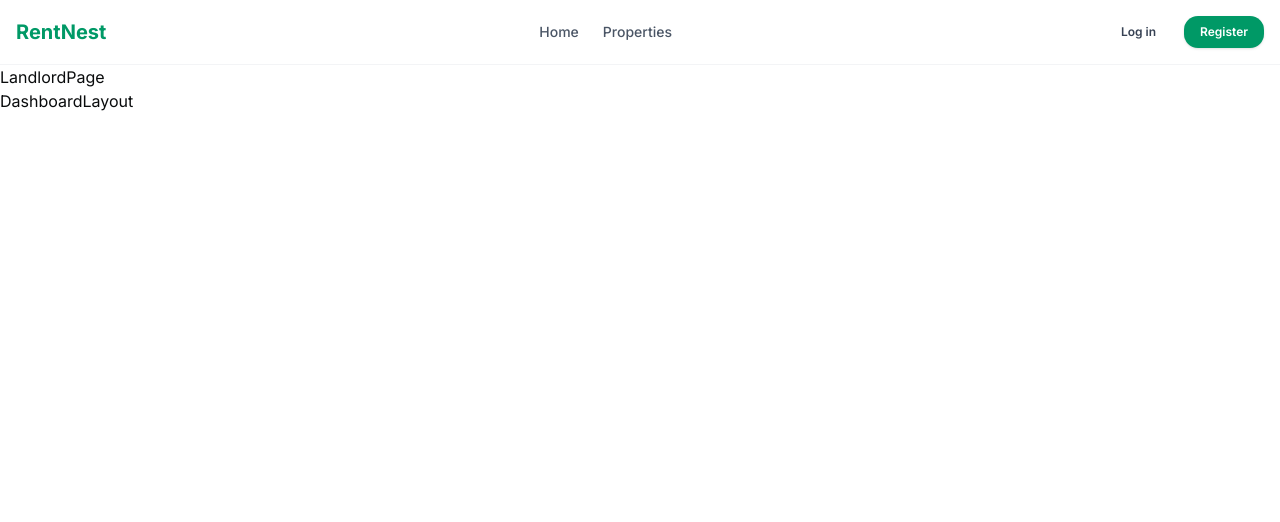
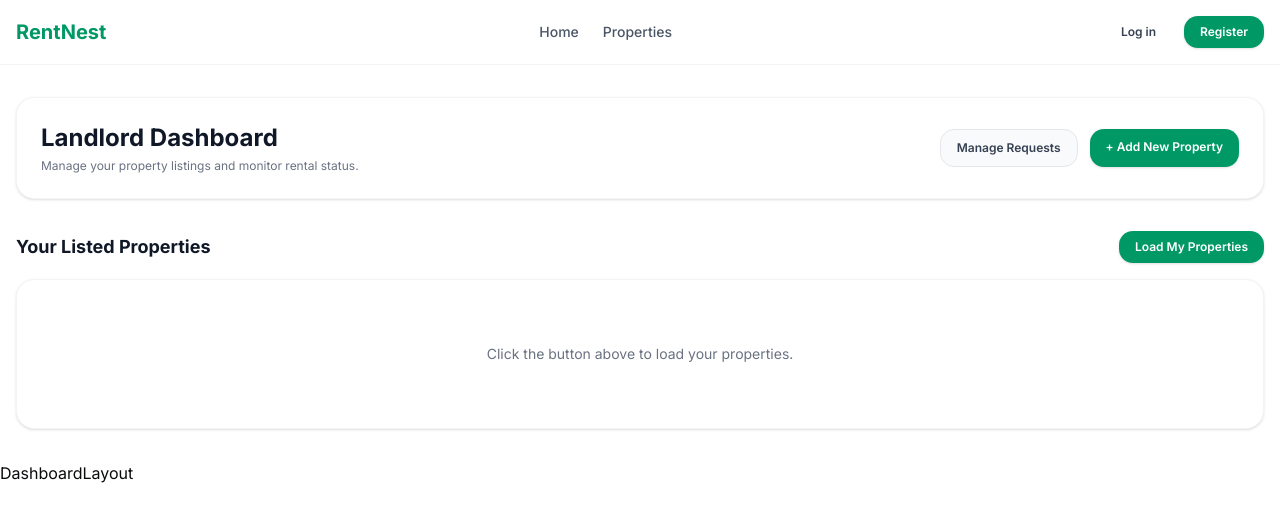
Before and after one commit to aklimaakhter/rent-nest-frontend, a Next.js app: page /dashboard/landlord in a window 1280 px wide. Shown: the top 522 px of the page. Built offline with nearby package versions, Linux system fonts and the light colour scheme.

Commit message:
Property list page added

```diff
--- a/app/dashboard/landlord/page.tsx
+++ b/app/dashboard/landlord/page.tsx
@@ -1,9 +1,206 @@
-import React from 'react'
+/* eslint-disable @typescript-eslint/no-explicit-any */
+"use client";
 
-const LandlordPage = () => {
-  return (
-    <div>LandlordPage</div>
-  )
+import { useState } from "react";
+import Link from "next/link";
+import Image from "next/image";
+
+interface Property {
+  _id: string;
+  title: string;
+  location: string;
+  price: number;
+  category: string;
+  images: string[];
 }
 
-export default LandlordPage
+export default function LandlordDashboard() {
+  const [properties, setProperties] = useState<Property[]>([]);
+  const [loading, setLoading] = useState(false);
+  const [error, setError] = useState("");
+  const [fetched, setFetched] = useState(false);
+
+  const getCookie = (name: string): string => {
+    if (typeof document === "undefined") return "";
+    const value = `; ${document.cookie}`;
+    const parts = value.split(`; ${name}=`);
+    if (parts.length === 2) return parts.pop()?.split(";").shift() || "";
+    return "";
+  };
+
+  const fetchLandlordProperties = async () => {
+    setLoading(true);
+    setError("");
+    const token = getCookie("accessToken") || getCookie("token");
+
+    if (!token) {
+      setError("Unauthorized access. Please login.");
+      setLoading(false);
+      return;
+    }
+
+    try {
+      const res = await fetch(
+        `${process.env.NEXT_PUBLIC_API_URL || "http://localhost:5000"}/api/landlord/properties`,
+        {
+          headers: {
+            Authorization: `Bearer ${token}`,
+          },
+        }
+      );
+
+      const data = await res.json();
+
+      if (!res.ok) {
+        throw new Error(data.message || "Failed to fetch properties.");
+      }
+
+      setProperties(data.properties || data || []);
+      setFetched(true);
+    } catch (err: any) {
+      setError(err.message || "Something went wrong.");
+    } finally {
+      setLoading(false);
+    }
+  };
+
+  const handleDelete = async (id: string) => {
+    if (!confirm("Are you sure you want to delete this property?")) return;
+
+    const token = getCookie("accessToken") || getCookie("token");
+    try {
+      const res = await fetch(
+        `${process.env.NEXT_PUBLIC_API_URL || "http://localhost:5000"}/api/landlord/properties/${id}`,
+        {
+          method: "DELETE",
+          headers: {
+            Authorization: `Bearer ${token}`,
+          },
+        }
+      );
+
+      if (!res.ok) throw new Error("Failed to delete property");
+
+      setProperties(properties.filter((item) => item._id !== id));
+    } catch (err: any) {
+      alert(err.message || "Error deleting property");
+    }
+  };
+
+  return (
+    <div className="max-w-7xl mx-auto px-4 py-8 space-y-8">
+      {/* Top Section */}
+      <div className="flex flex-col md:flex-row justify-between items-start md:items-center gap-4 bg-white border border-gray-100 p-6 rounded-2xl shadow-sm">
+        <div>
+          <h1 className="text-2xl font-bold text-gray-900">Landlord Dashboard</h1>
+          <p className="text-gray-500 text-xs mt-1">
+            Manage your property listings and monitor rental status.
+          </p>
+        </div>
+        <div className="flex gap-3">
+          <Link
+            href="/dashboard/landlord/requests"
+            className="px-4 py-2.5 bg-gray-50 hover:bg-gray-100 text-gray-700 text-xs font-semibold rounded-xl border border-gray-200 transition"
+          >
+            Manage Requests
+          </Link>
+          <Link
+            href="/dashboard/landlord/properties/new"
+            className="px-4 py-2.5 bg-emerald-600 hover:bg-emerald-700 text-white text-xs font-semibold rounded-xl transition shadow-sm"
+          >
+            + Add New Property
+          </Link>
+        </div>
+      </div>
+
+      {/* Error Message */}
+      {error && (
+        <div className="p-4 bg-rose-50 border border-rose-200 text-rose-600 rounded-2xl text-xs">
+          {error}
+        </div>
+      )}
+
+      {/* Property List Section */}
+      <div className="space-y-4">
+        <div className="flex justify-between items-center">
+          <h2 className="text-lg font-bold text-gray-900">Your Listed Properties</h2>
+          {!fetched && !loading && (
+            <button
+              onClick={fetchLandlordProperties}
+              className="px-4 py-2 bg-emerald-600 text-white text-xs font-semibold rounded-xl shadow-sm hover:bg-emerald-700 transition"
+            >
+              Load My Properties
+            </button>
+          )}
+        </div>
+
+        {loading ? (
+          <div className="grid grid-cols-1 md:grid-cols-3 gap-6">
+            {[1, 2, 3].map((n) => (
+              <div key={n} className="h-64 bg-gray-100 animate-pulse rounded-2xl" />
+            ))}
+          </div>
+        ) : !fetched ? (
+          <div className="text-center py-16 bg-white border border-gray-100 rounded-2xl shadow-sm space-y-3">
+            <p className="text-gray-500 text-sm">Click the button above to load your properties.</p>
+          </div>
+        ) : properties.length === 0 ? (
+          <div className="text-center py-16 bg-white border border-gray-100 rounded-2xl shadow-sm space-y-3">
+            <p className="text-gray-500 text-sm">You have not added any properties yet.</p>
+            <Link
+              href="/dashboard/landlord/properties/new"
+              className="inline-block px-4 py-2 bg-emerald-600 text-white text-xs font-semibold rounded-xl"
+            >
+              Create First Listing
+            </Link>
+          </div>
+        ) : (
+          <div className="grid grid-cols-1 md:grid-cols-2 lg:grid-cols-3 gap-6">
+            {properties.map((item) => (
+              <div
+                key={item._id}
+                className="bg-white border border-gray-100 rounded-2xl overflow-hidden shadow-sm flex flex-col justify-between group hover:shadow-md transition"
+              >
+                <div>
+                  <div className="relative h-44 w-full bg-gray-100">
+                    <Image
+                      src={item.images?.[0] || "https://via.placeholder.com/400x250?text=Property"}
+                      alt={item.title}
+                      fill
+                      className="object-cover group-hover:scale-105 transition duration-300"
+                    />
+                    <span className="absolute top-3 right-3 bg-white/90 backdrop-blur-sm text-emerald-700 text-xs font-semibold px-2.5 py-1 rounded-full">
+                      {item.category || "Apartment"}
+                    </span>
+                  </div>
+                  <div className="p-4 space-y-2">
+                    <h3 className="font-bold text-gray-900 truncate">{item.title}</h3>
+                    <p className="text-gray-500 text-xs truncate"> {item.location}</p>
+                    <p className="text-emerald-600 font-extrabold text-base">
+                      ${item.price} <span className="text-gray-400 text-xs font-normal">/ month</span>
+                    </p>
+                  </div>
+                </div>
+
+                <div className="p-4 border-t border-gray-100 flex justify-end gap-2 bg-gray-50/50">
+                  <button
+                    onClick={() => handleDelete(item._id)}
+                    className="px-3 py-1.5 bg-rose-50 hover:bg-rose-100 text-rose-600 text-xs font-semibold rounded-lg transition"
+                  >
+                    Delete
+                  </button>
+                  <Link
+                    href={`/properties/${item._id}`}
+                    className="px-3 py-1.5 bg-white hover:bg-gray-100 border border-gray-200 text-gray-700 text-xs font-semibold rounded-lg transition"
+                  >
+                    View
+                  </Link>
+                </div>
+              </div>
+            ))}
+          </div>
+        )}
+      </div>
+    </div>
+  );
+}
--- a/app/properties/loading.tsx
+++ b/app/properties/loading.tsx
@@ -0,0 +1,9 @@
+import React from 'react'
+
+const GlobalLoading = () => {
+  return (
+    <div>GlobalLoading</div>
+  )
+}
+
+export default GlobalLoading
--- a/app/properties/page.tsx
+++ b/app/properties/page.tsx
@@ -0,0 +1,9 @@
+import React from 'react'
+
+const PropertiesPage = () => {
+  return (
+    <div>PropertiesPage</div>
+  )
+}
+
+export default PropertiesPage
```
Also changed, not shown: app/dashboard/landlord/properties/new/page.tsx (+16 -25 lines).
